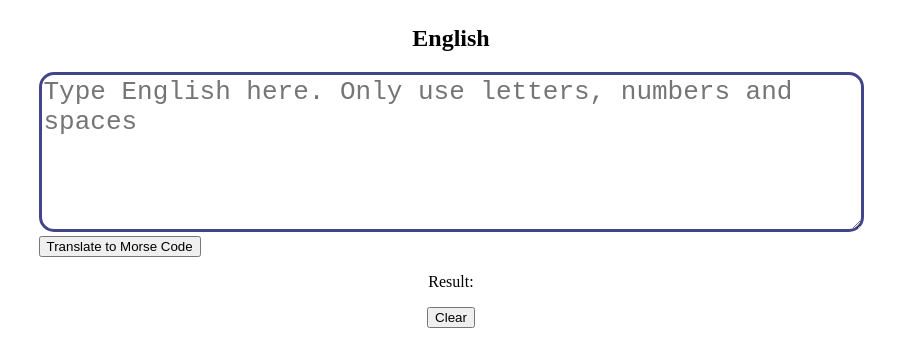
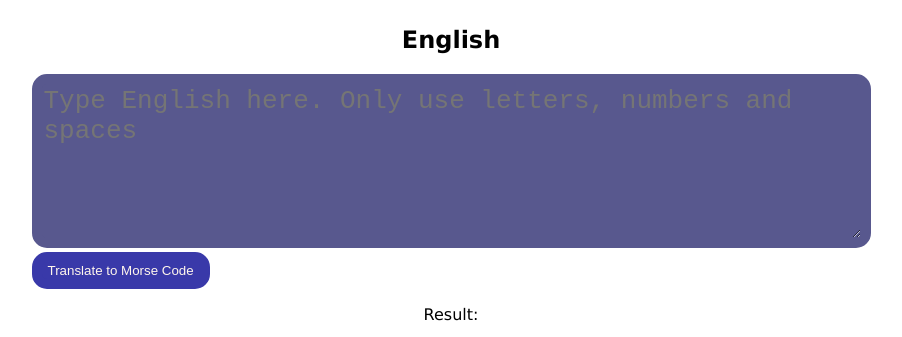
Before and after one commit to Raphide/morse-code, a website: page index.html in a window 1280 px wide. Shown: the part 83-420 px from the top of the page, without its empty margins (189-1091 px from the left). Drawn offline with Linux system fonts and the light colour scheme.

Commit message:
fixed styling

```diff
--- a/styles.css
+++ b/styles.css
@@ -1,21 +1,23 @@
-body{
+body {
   display: flex;
   flex-direction: column;
   align-items: center;
+  font-family: Verdana, Geneva, Tahoma, sans-serif;
 }
 
-.card{
+.card {
   display: flex;
   flex-direction: column;
   align-items: center;
   justify-content: center;
-
 }
 
-textarea{
+textarea {
   font-size: 2em;
-    border: 3px solid rgb(68, 68, 139);
+  border: 10px solid rgb(88, 88, 142);
   border-radius: 15px;
+  background-color: rgb(88, 88, 142);
+  color: rgb(255, 246, 236);
 }
 
 h3 {
@@ -25,3 +27,22 @@ h3 {
 h4 {
   color: red;
 }
+
+button {
+  border: 10px solid rgb(57, 57, 169);
+  border-radius: 15px;
+  background-color: rgb(57, 57, 169);
+  color: rgb(255, 246, 236);
+}
+
+button:hover {
+  border: 10px solid rgb(96, 96, 185);
+  background-color: rgb(96, 96, 185);
+  scale: 102%;
+}
+
+button:active {
+  border: 10px solid rgb(43, 43, 138);
+  background-color: rgb(43, 43, 138);
+  scale: 97%;
+}
```
Lines whose indentation alone changed are shown as unchanged.
